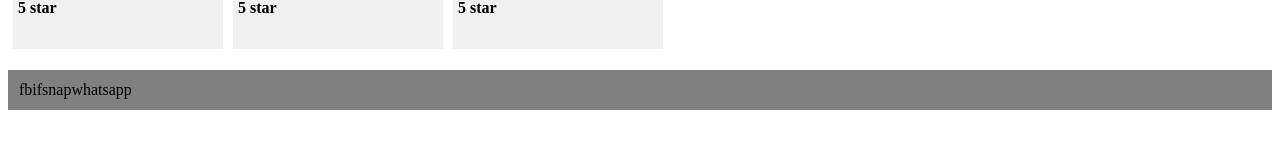
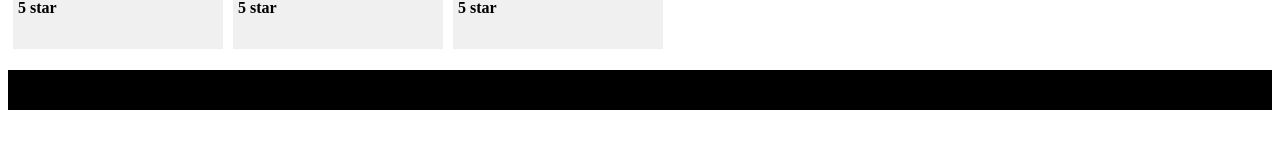
Before and after one commit to rajat-16rajput/React, a React (Vite) app: page / in a window 1280 px wide. Shown: the part 524-672 px from the top of the page. Built offline with nearby package versions, Linux system fonts and the light colour scheme.

Commit message:
testing the branch

```diff
--- a/index.css
+++ b/index.css
@@ -57,8 +57,8 @@
 }
 .footer > ul {
   display: flex;
-  border: 1px solid grey;
-  background-color: gray;
+  border: 1px solid rgb(0, 0, 0);
+  background-color: rgb(0, 0, 0);
   list-style: none;
 
   padding: 10px;
```
